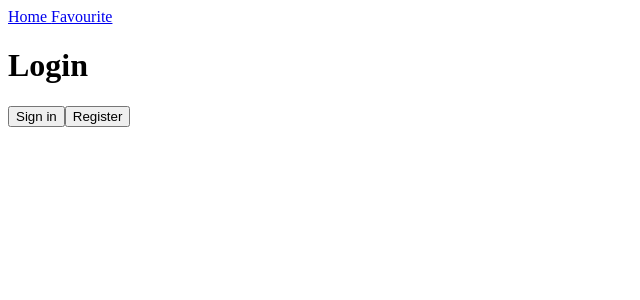
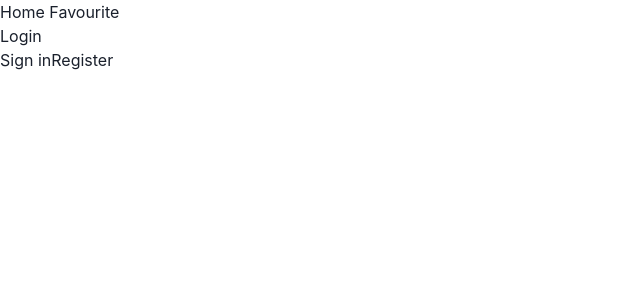
Before and after one commit to Brotherfine/Fine-Movies, a React (Vite) app: page / in a window 1280 px wide. Shown: the top 300 px of the page, without its empty margins (0-640 px from the left). Built offline with nearby package versions, Linux system fonts and the light colour scheme.

Commit message:
Installed Chakra UI and initialized dark mode theme

```diff
--- a/package.json
+++ b/package.json
@@ -9,6 +9,10 @@
     "preview": "vite preview"
   },
   "dependencies": {
+    "@chakra-ui/react": "^2.5.5",
+    "@emotion/react": "^11.10.6",
+    "@emotion/styled": "^11.10.6",
+    "framer-motion": "^10.10.0",
     "react": "^18.2.0",
     "react-dom": "^18.2.0",
     "react-router-dom": "^6.10.0"
--- a/src/main.tsx
+++ b/src/main.tsx
@@ -1,9 +1,12 @@
 import React from "react";
 import ReactDOM from "react-dom/client";
+import { ChakraProvider } from "@chakra-ui/react";
 import App from "./App";
 
 ReactDOM.createRoot(document.getElementById("root") as HTMLElement).render(
   <React.StrictMode>
-    <App />
+    <ChakraProvider>
+      <App />
+    </ChakraProvider>
   </React.StrictMode>
 );
```
Also changed, not shown: src/components/theme.ts (added), 1 other file (tests, documents, lock files or other folders).
